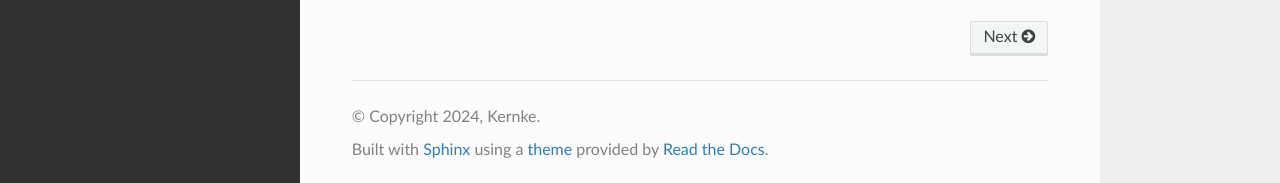
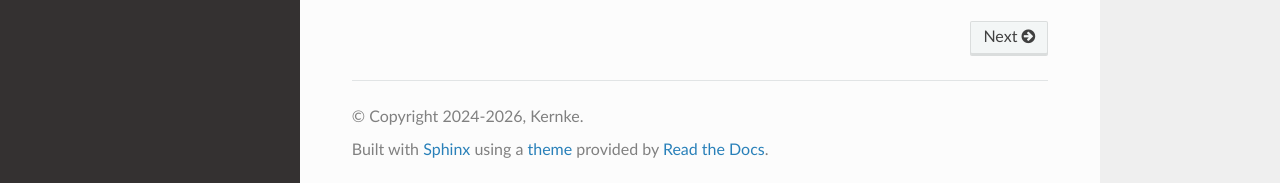
Before and after one commit to kernke/microscopy_data_analysis, a Sphinx documentation site: the page built from docs/index.rst, in a window 1280 px wide and 975 px high. Shown: the part 789-972 px from the top of the window. Built offline with Sphinx 7.4.7 and the Read the Docs theme 3.1.0, drawn with Linux system fonts in a browser that asks for light colours.

Commit message:
docs bug fix

```diff
--- a/docs/conf.py
+++ b/docs/conf.py
@@ -18,7 +18,7 @@ sys.path.insert(0, os.path.abspath('..'))
 # -- Project information -----------------------------------------------------
 
 project = 'microscopy_data_analysis docs'
-copyright = '2024, Kernke'
+copyright = '2024-2026, Kernke'
 author = 'Robert Kernke'
 release = '0.1.0'
 
```
Also changed, not shown: 1 other file.
